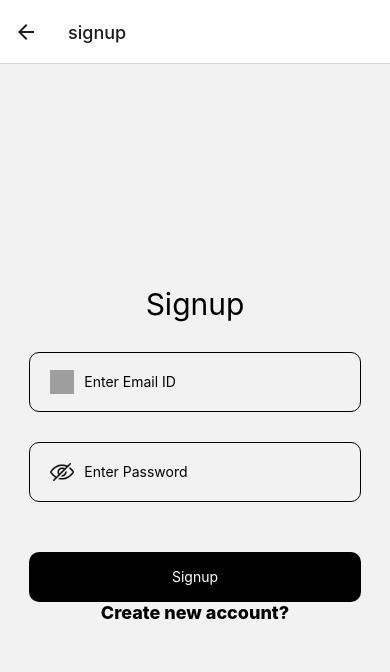
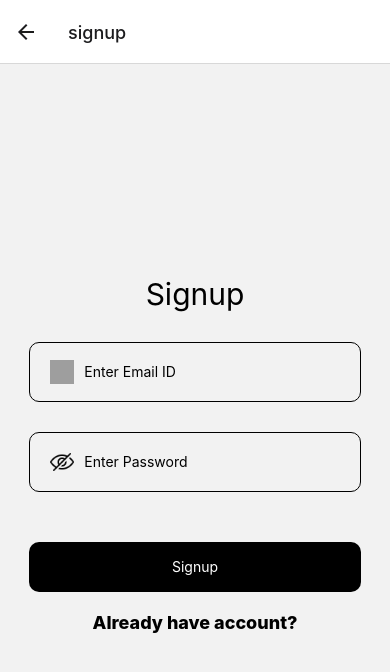
Before and after one commit to Shafiquddinshaikh9/rn_cli_project, a React Native app in the folder client/: screen /signup in a window 390 px wide. Both pictures are taken after a click on the element "Create new account?". Shown: the top 672 px of the page. Built offline with nearby package versions, Linux system fonts and the light colour scheme; grey boxes are pictures that could not be loaded.

Commit message:
style edited

```diff
--- a/client/src/screens/Login.js
+++ b/client/src/screens/Login.js
@@ -49,6 +49,7 @@ const styles = StyleSheet.create({
   signupGo: {
     fontSize: 18,
     fontWeight: '800',
+    marginTop: 20,
     alignSelf: 'center',
   },
 });
--- a/client/src/screens/Signup.js
+++ b/client/src/screens/Signup.js
@@ -29,7 +29,7 @@ const Signup = () => {
         onPress={() => {
           navigation.navigate('login');
         }}>
-        Create new account?
+        Already have account?
       </Text>
     </View>
   );
@@ -50,5 +50,6 @@ const styles = StyleSheet.create({
     fontSize: 18,
     fontWeight: '800',
     alignSelf: 'center',
+    marginTop: 20,
   },
 });
```
